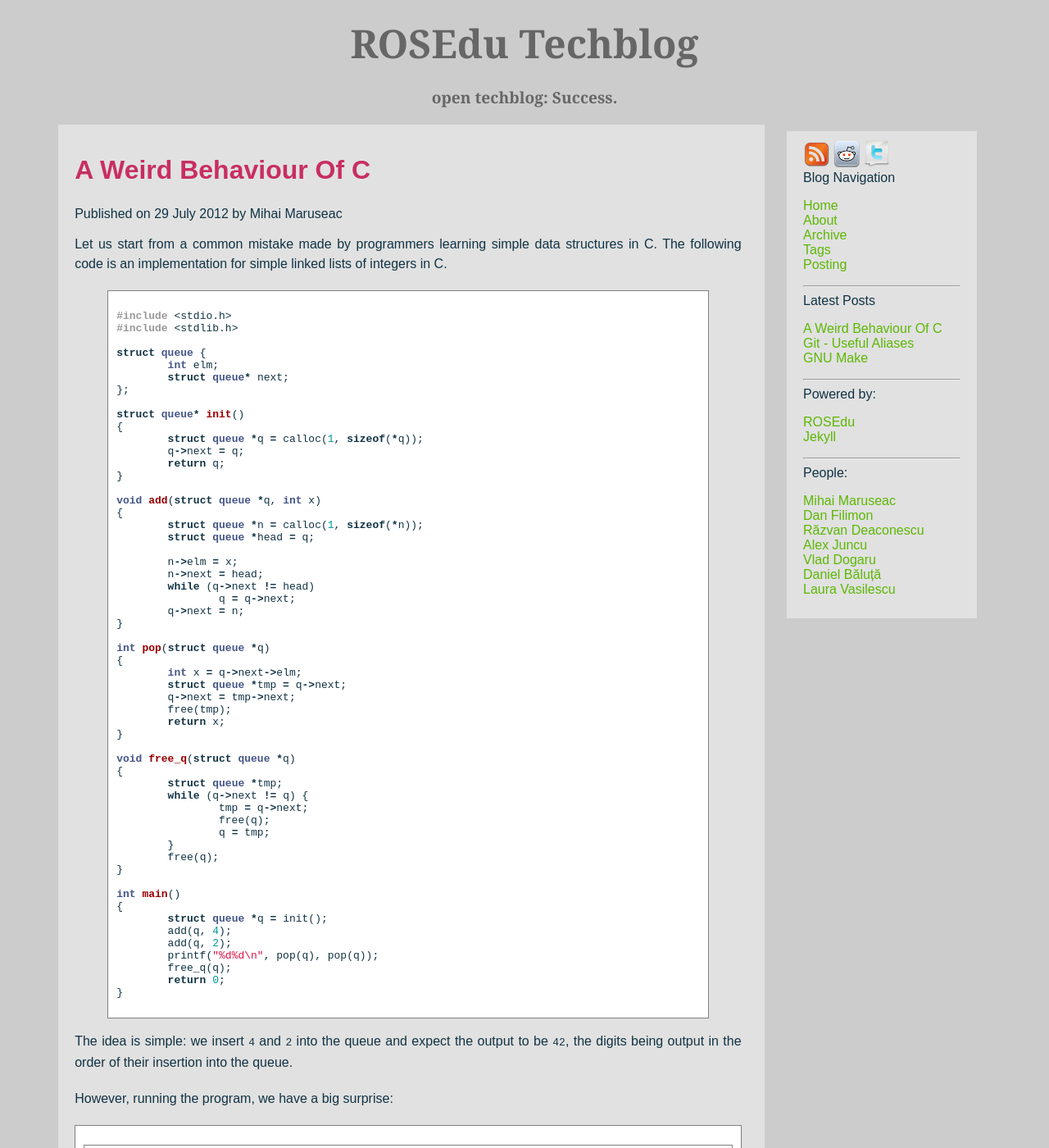
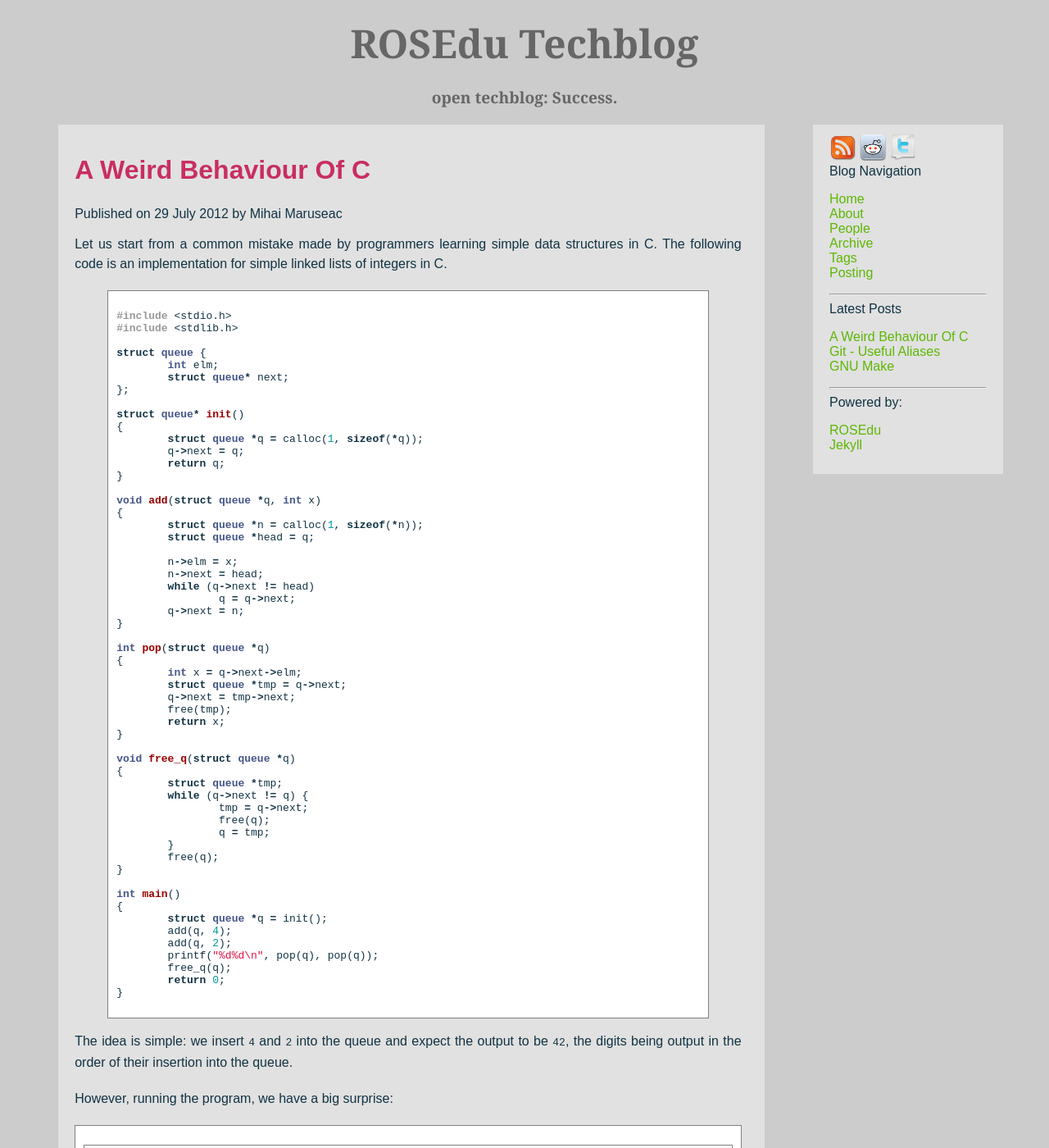
Before and after one commit to rosedu/techblog, a Jekyll site: the page built from index.html, in a window 1280 px wide and 1400 px high. Shown: the whole window at 82% size. Built offline with Jekyll 4.4.1, drawn with Linux system fonts in a browser that asks for light colours; comment, search, counter and statistics services are not loaded.

Commit message:
Rebase commit d6260b4f38 from gh-pages.

```diff
--- a/_includes/meta.html
+++ b/_includes/meta.html
@@ -38,15 +39,4 @@ Facebook, about, archive, tags, links, etc.
     <li><a href='http://rosedu.org'>ROSEdu</a></li>
     <li><a href='http://jekyllrb.com/'>Jekyll</a></li>
   </ul>
-  <hr/>
-  <div class="meta-header">People:</div>
-  <ul>
-    <li><a href='http://pgraycode.wordpress.com/'>Mihai Maruseac</a></li>
-    <li><a href='http://danf.wordpress.com/'>Dan Filimon</a></li>
-    <li><a href='http://swarm.cs.pub.ro/~razvan/blog/'>Răzvan Deaconescu</a></li>
-    <li><a href='http://alexj.info/category/tech-stuff/'>Alex Juncu</a></li>
-    <li><a href='http://ddvlad.wordpress.com/'>Vlad Dogaru</a></li>
-    <li><a href='http://interruptenable.blogspot.com/'>Daniel Băluță</a></li>
-    <li><a href='http://swarm.cs.pub.ro/~laura/blog/'>Laura Vasilescu</a></li>
-  </ul>
 </div>
--- a/css/styles.css
+++ b/css/styles.css
@@ -46,8 +46,7 @@ img {
 
 	width: 15%;
 	position: fixed;
-	top: 160px;
-	left: 75%;
+	left: 77.5%;
 	margin: 0 auto 20px auto;
 	padding: 10px 20px;
 	background-color: #E1E1E1;
```
Also changed, not shown: other parts of _includes/meta.html (+1 -0 lines), people.textile (added, +13 -0 lines).
